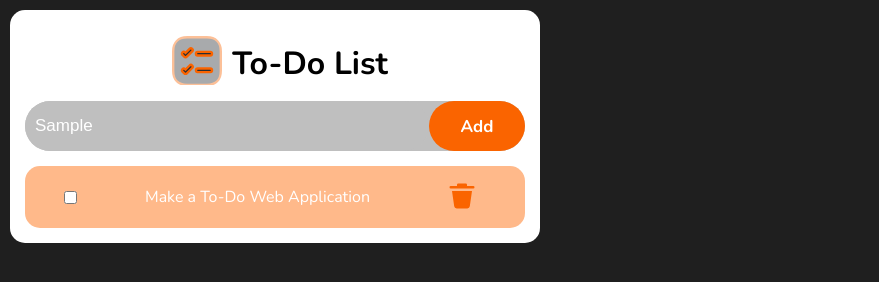
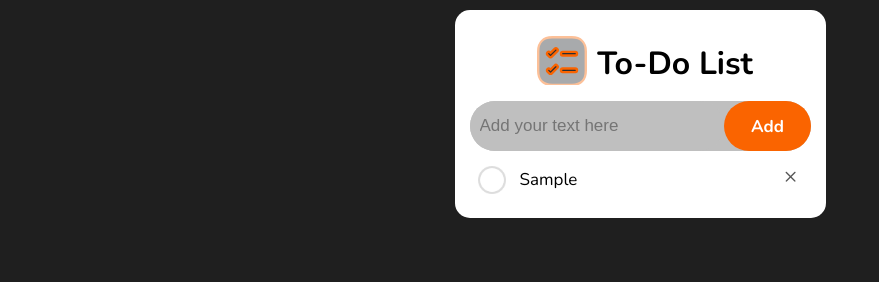
Before and after one commit to fkasnar/Code-PlayGround, a plain HTML site: page Project - To-Do App/index.html in a window 1280 px wide. Both pictures are taken after typing "Sample" into the empty fields and a click on the button "Add". Shown: the whole page, without its empty margins (0-879 px from the left). Drawn offline with nearby package versions, Linux system fonts and the light colour scheme.

Commit message:
todo app complete

```diff
--- a/Project - To-Do App/index.html
+++ b/Project - To-Do App/index.html
@@ -18,18 +18,18 @@
             <div><h1>To-Do List</h1></div>
         </div>
         <div class="row splash">
-            <input placeholder="Add your text here" class="maininput">
-            <button class="btn">Add</button>
+            <input placeholder="Add your text here" class="maininput" id="input-box">
+            <button onclick="addTask()" class="btn">Add</button>
         </div>
         <div class="card">
-            <div class=" content">
-                <input type="checkbox">
-                <p>Make a To-Do Web Application</p>
-                <button class="btn-2"><img src="img/delete.svg" alt="todo icon" width="30" height="30"></button>
+            <div class=" ">
+                <ul id="list-container">
+
+                </ul>
             </div>
+    </div>
 
-
-    </div>
+    <script src="script.js"></script>
 
 </body>
 </html>
--- /dev/null
+++ b/Project - To-Do App/script.js
@@ -0,0 +1,38 @@
+const inputBox = document.getElementById("input-box");
+const listContainer = document.getElementById("list-container");
+
+function addTask(){
+    if(inputBox.value === ''){
+        alert("You must write something"); //give alert that input is mandatory to make a note
+    }
+    else{
+        let li = document.createElement("li");
+        li.innerHTML = inputBox.value; //copy content from input field to li html element content
+        listContainer.appendChild(li); //show added note
+        let span = document.createElement("span");
+        span.innerHTML = "\u00d7"
+        li.appendChild(span);
+    }
+    inputBox.value = ""; //Added to delete value in input box after adding note
+    saveData()
+}
+
+listContainer.addEventListener("click", function(e){ //this is to make note checked
+    if(e.target.tagName ==="LI"){ // if we clicked on li
+        e.target.classList.toggle("checked"); // then add markup as done - styling
+        saveData()
+    }
+    else if(e.target.tagName === "SPAN"){  //if we clicked on span
+        e.target.parentElement.remove();  //delete task (li)
+        saveData()
+    }
+}, false);
+
+function saveData(){
+    localStorage.setItem("data", listContainer.innerHTML);
+}
+
+function showTask(){
+    listContainer.innerHTML = localStorage.getItem("data");
+}
+showTask();
--- a/Project - To-Do App/styles.css
+++ b/Project - To-Do App/styles.css
@@ -1,3 +1,5 @@
+  /* theme color: #fa6400 */
+
 *{
     margin: 0;
     padding: 0;
@@ -14,6 +16,8 @@
     font-family: "Poppins", "Nunito";
     background-color: rgba(0, 0, 0, 0.877);
     align-items: center;
+    display: flex;
+    flex-direction: column;
   }
 
   .container{
@@ -79,12 +83,60 @@
     height: 50px;
   }
 
-  .card{
+/*   .card{
     background-color: #ffb98a;
     margin-top: 15px;
     border-radius: 15px ;
     min-height: 30px;
     padding: 10px;
+  } */
+
+  ul li{
+    list-style: none;
+    font-size: 17px;
+    padding: 17px 8px 12px 50px;
+    user-select: none;
+    cursor: pointer;
+    position: relative;
+  }
+
+  ul li:before{
+    content: "";
+    position: absolute;
+    height: 28px;
+    width: 28px;
+    border: 50%;
+    background-image: url(img/unchecked.png);
+    background-size: cover;
+    background-position: center;
+    top: 15px;
+    left: 8px;
+  }
+
+  ul li.checked{
+    color: #555;
+    text-decoration: line-through;
+  }
+
+  ul li.checked::before{
+    background-image: url(img/checked.png);
+  }
+
+  ul li span{
+    position: absolute;
+    right: 0;
+    top: 5px;
+    width: 40px;
+    height: 40px;
+    font-size: 22px;
+    color: #555;
+    line-height: 40px;
+    text-align: center;
+    border-radius: 50%;
+  }
+
+  ul li span:hover{
+    background: #fa6400;
   }
 
   .content{
@@ -94,14 +146,15 @@
     align-items:center
   }
 
-  p{
-    padding: 5px;
-    margin: 5px;
-    color: white;
-  }
-
   .space{
     padding: 5px;
     margin: 5px;
   }
-  /* // theme color: #fa6400 */
+
+  input:-webkit-autofill,
+  textarea:-webkit-autofill,
+  select:-webkit-autofill {
+    box-shadow: 0 0 0px 1000px transparent inset !important;
+    background-color: transparent !important;
+    color: black !important;
+  }
```
Also changed, not shown: Project - To-Do App/img/checked.png (added), Project - To-Do App/img/unchecked.png (added), 1 other file.
